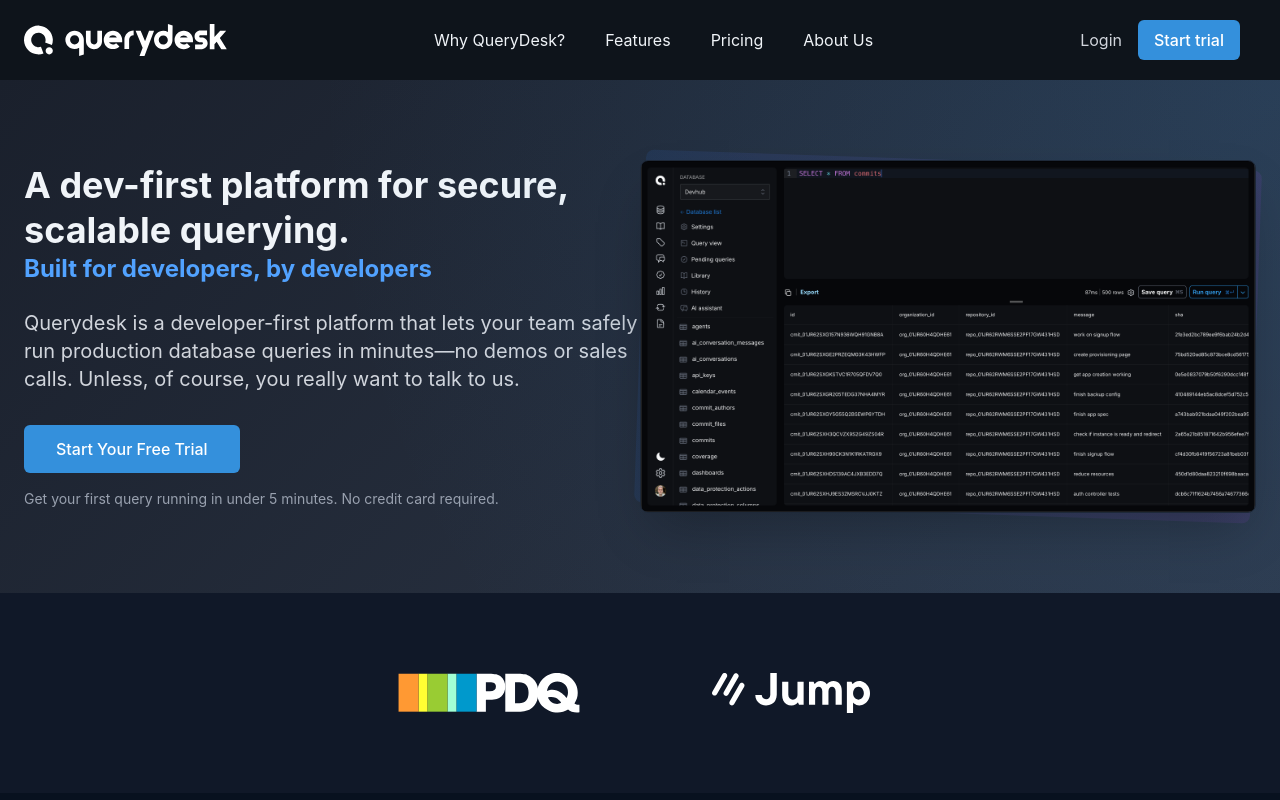
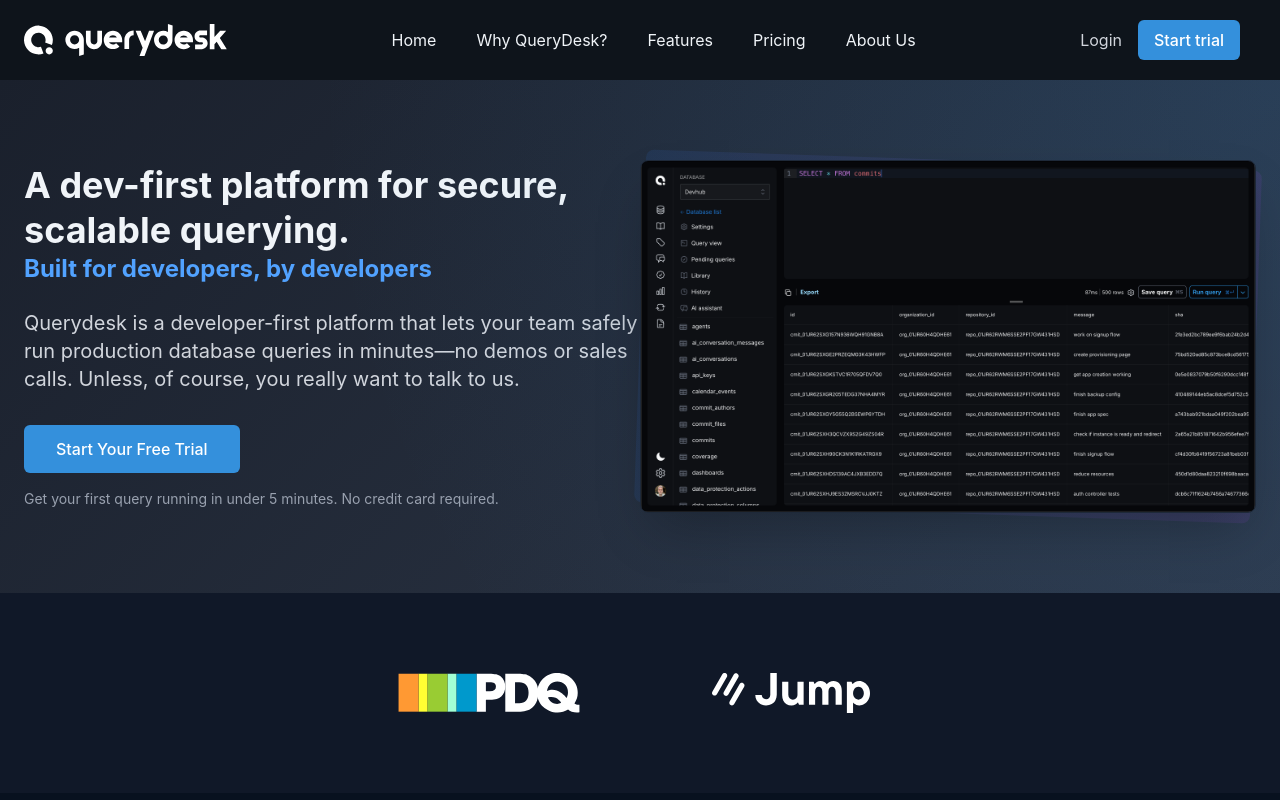
Before and after one commit to devhub-tools/marketing-site, an Astro site in the folder querydesk/: page / in a window 1280 px wide. Shown: the top 800 px of the page. Built offline with nearby package versions, Linux system fonts and the light colour scheme; Astro itself is replaced by a stand-in of ours.

Commit message:
I added home link

```diff
--- a/querydesk/src/components/Header.astro
+++ b/querydesk/src/components/Header.astro
@@ -11,6 +11,7 @@
       </a>
     </div>
     <nav class="hidden md:flex space-x-10">
+      <a href="/" class="nav-link">Home</a>
       <a href="/why-querydesk" class="nav-link">Why QueryDesk?</a>
       <a href="/features" class="nav-link">Features</a>
       <a href="/pricing" class="nav-link">Pricing</a>
@@ -66,6 +67,7 @@
       </button>
     </div>
     <nav class="flex flex-col items-center space-y-8 mt-10 text-xl">
+      <a href="/" class="text-white hover:text-blue-400">Home</a>
       <a href="/why-querydesk" class="text-white hover:text-blue-400"
         >Why QueryDesk?</a
       >
```
